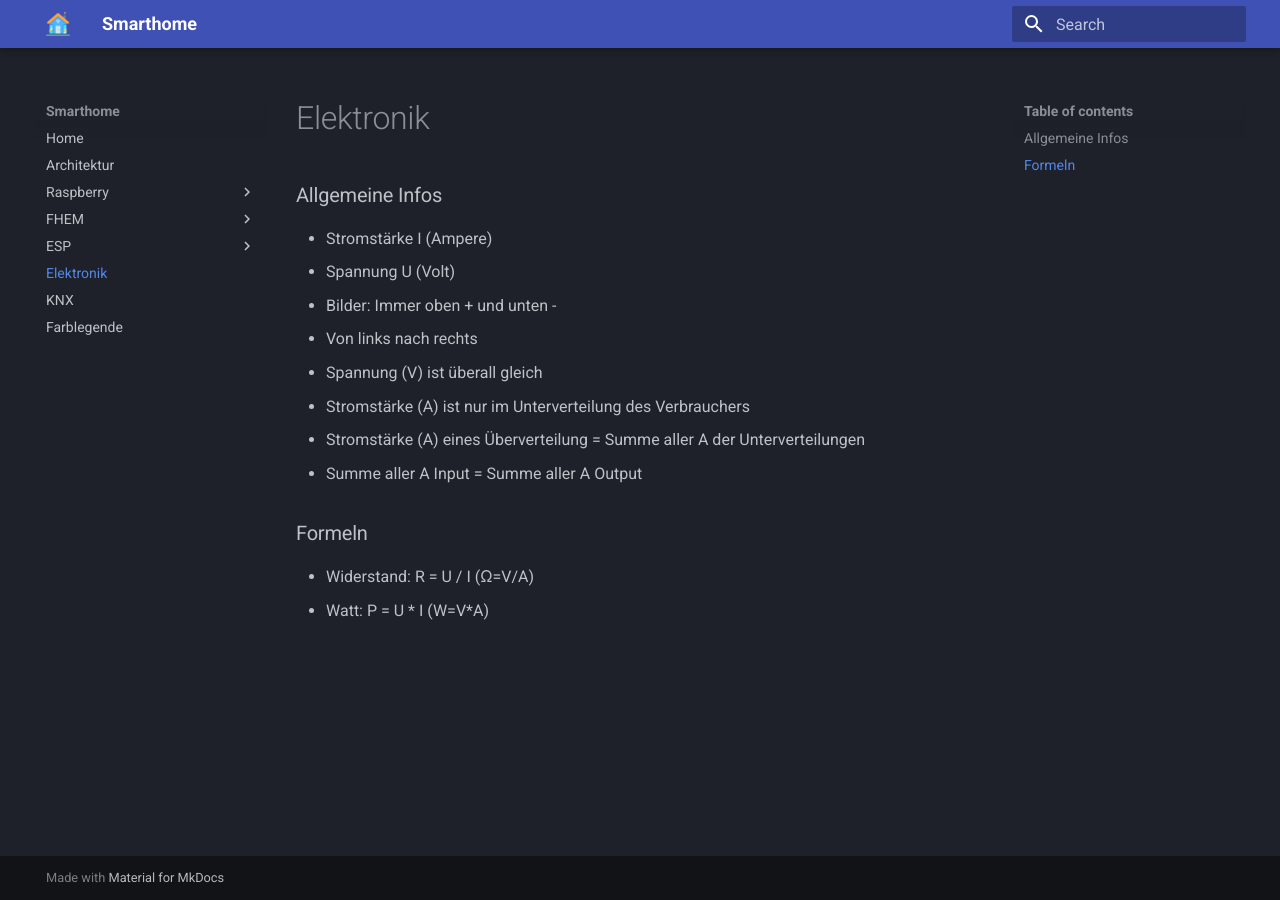
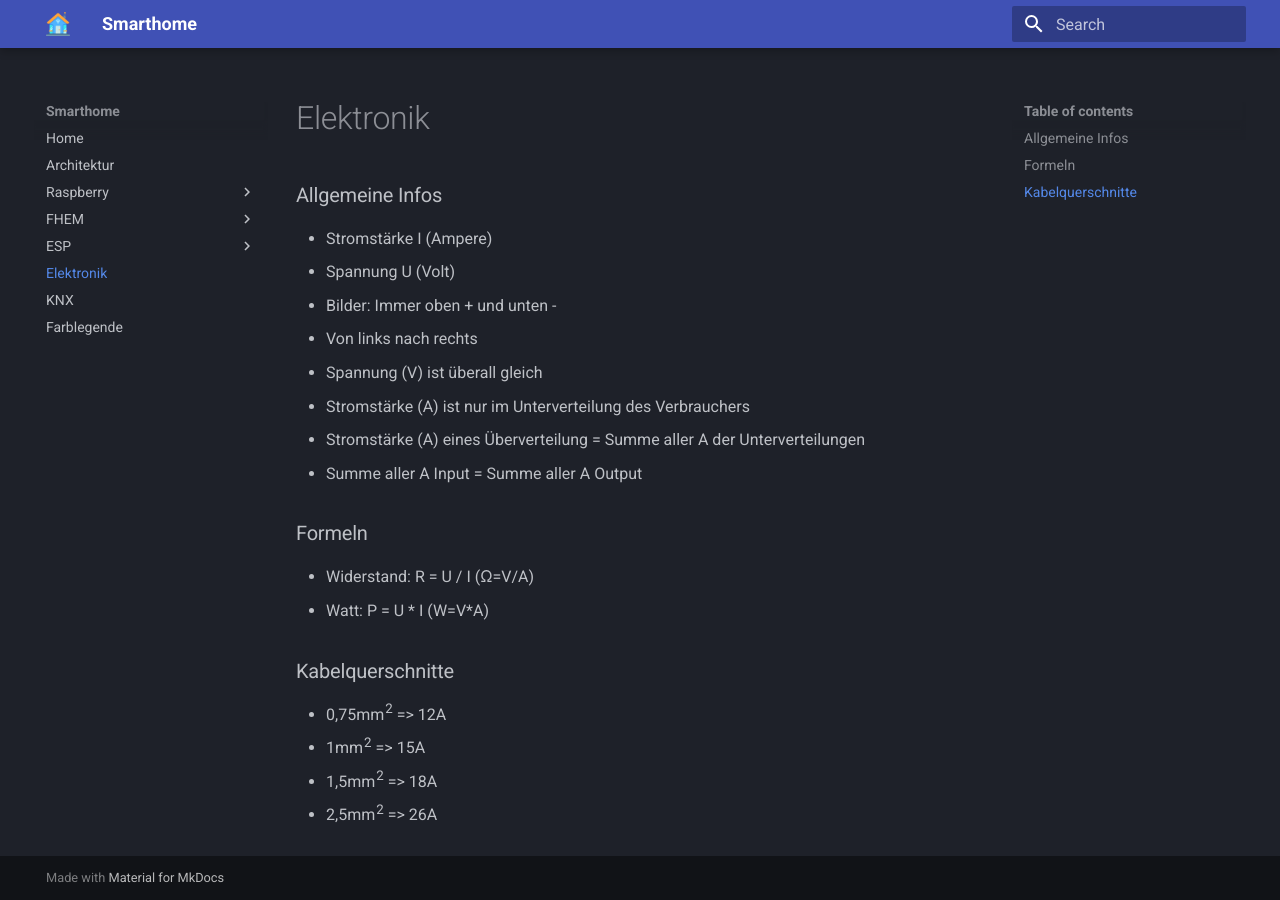
Before and after one commit to rogerknop/mkdocs_smarthome, an MkDocs documentation site: the page built from docs/elektronik/elek_tipps.md, in a window 1280 px wide. Built offline with MkDocs 1.6.1 and Material for MkDocs 9.7.7, drawn with Linux system fonts in a browser that asks for light colours.

Commit message:
Kabelquerschnitte

```diff
--- a/docs/elektronik/elek_tipps.md
+++ b/docs/elektronik/elek_tipps.md
@@ -15,3 +15,10 @@
 
 * Widerstand: R = U / I (Ω=V/A)
 * Watt: P = U * I (W=V*A)
+
+### Kabelquerschnitte
+
+* 0,75mm<sup>2</sup> => 12A
+* 1mm<sup>2</sup> => 15A
+* 1,5mm<sup>2</sup> => 18A
+* 2,5mm<sup>2</sup> => 26A
```
